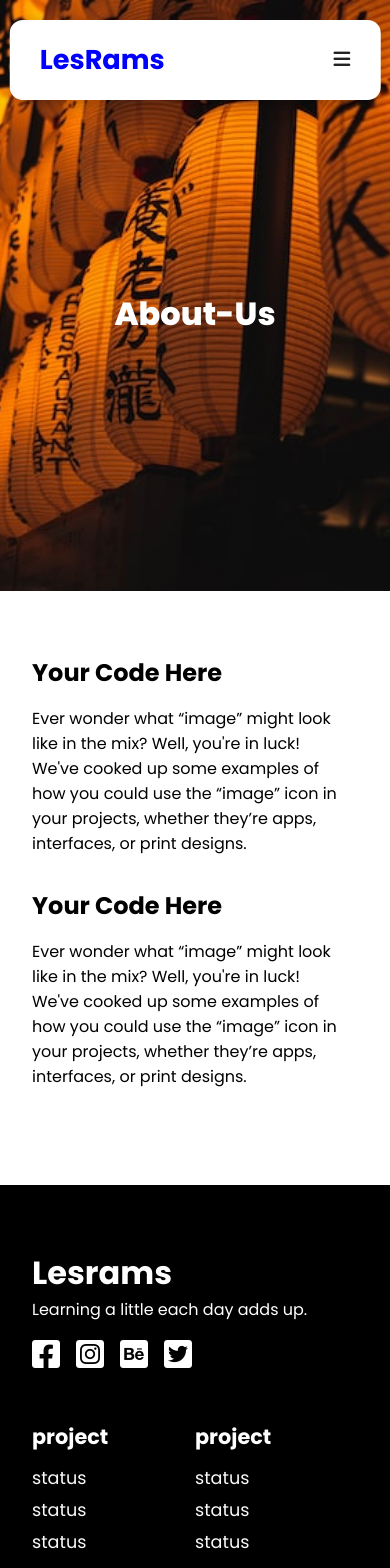
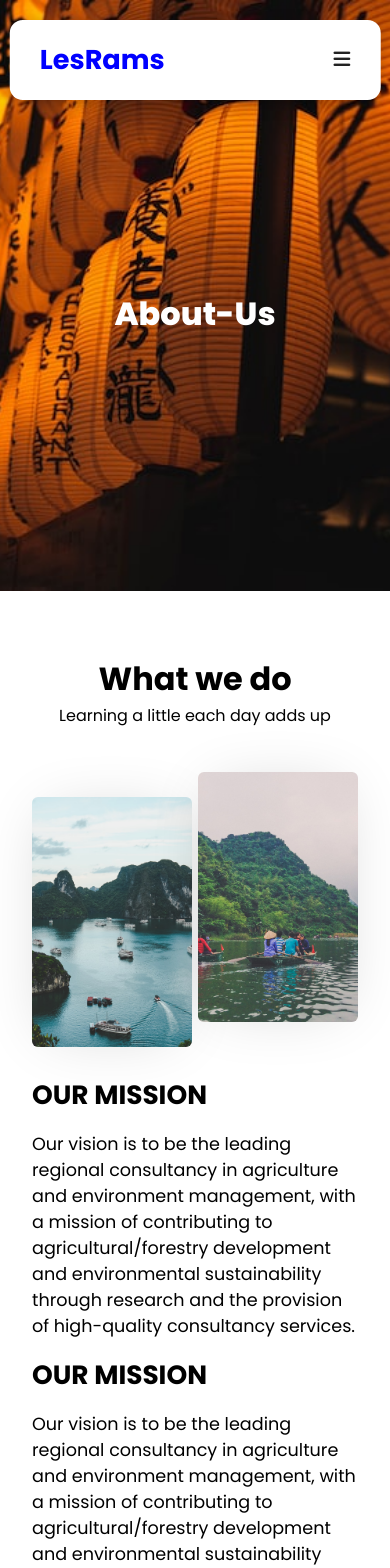
Before and after one commit to bahizi2/Lesram, a React (Create React App) app: page /about in a window 390 px wide. Shown: the top 1568 px of the page. Built offline with nearby package versions, Linux system fonts and the light colour scheme.

Commit message:
About section

```diff
--- a/src/components/AboutUs.js
+++ b/src/components/AboutUs.js
@@ -1,24 +1,30 @@
+import Mountain1 from "../assets/1.jpg";
+import Mountain2 from "../assets/2.jpg";
+import Mountain3 from "../assets/5.jpg";
+import Mountain4 from "../assets/8.jpg";
 import "./AboutUsStyles.css";
+import AboutUsData from "./AboutUsData";
 
 function AboutUs() {
   return (
-    <div className="about-container">
-
-      <h1>Your Code Here</h1>
-      <p>
-        Ever wonder what “image” might look like in the mix? Well, you're in
-        luck! We've cooked up some examples of how you could use the “image”
-        icon in your projects, whether they’re apps, interfaces, or print
-        designs.
-      </p>
-
-      <h1>Your Code Here</h1>
-      <p>
-        Ever wonder what “image” might look like in the mix? Well, you're in
-        luck! We've cooked up some examples of how you could use the “image”
-        icon in your projects, whether they’re apps, interfaces, or print
-        designs.
-      </p>
+    <div className="destination">
+      <h1>What we do</h1>
+      <p>Learning a little each day adds up</p>
+      <AboutUsData
+        className="first-des"
+        heading="OUR MISSION"
+        text="Learning a little each day adds up. Research shows that students who
+          make learning a habit are more likely to retain information and
+          reach their goals. Set time aside to learn and get reminders using
+          your learning event scheduler."
+        heading="OUR MISSION"
+        text="Our vision is to be the leading regional consultancy in agriculture and environment management, with a mission of contributing to agricultural/forestry development and environmental sustainability through research and the provision of high-quality consultancy services."
+        img1={Mountain1}
+        img2={Mountain2}
+        // buttonText="Read more"
+        // url="./about"
+        // btnClass="btn-sec"
+      />
     </div>
   );
 }
--- /dev/null
+++ b/src/components/AboutUsData.js
@@ -0,0 +1,23 @@
+import { Component } from "react";
+import "./AboutUsStyles.css";
+
+class AboutUsData extends Component {
+  render() {
+    return (
+      <div className={this.props.className}>
+        <div className="des-text">
+          <h2>{this.props.heading}</h2>
+          <p>{this.props.text}</p>
+          <h2 className="title">{this.props.heading}</h2>
+          <p>{this.props.text}</p>
+        </div>
+        <div className="image">
+          <img alt="img" src={this.props.img1} />
+          <img alt="img" src={this.props.img2} />
+        </div>
+      </div>
+    );
+  }
+}
+
+export default AboutUsData;
--- a/src/components/AboutUsStyles.css
+++ b/src/components/AboutUsStyles.css
@@ -1,21 +1,78 @@
-.about-container {
-    margin: 4rem 6rem;
-    text-align: start;
-    width: 30%;
+.destination {
+  margin: 4rem 6rem;
+}
+.destination h1 {
+  font-size: 3rem;
+}
+.first-des {
+  display: flex;
+  align-items: center;
+  justify-content: space-between;
+  margin-top: 4.5rem;
+}
+.first-des-reverse {
+  display: flex;
+  flex-direction: row-reverse;
+  align-items: center;
+  justify-content: space-between;
+  margin-top: 4.5rem;
+}
+.des-text {
+  width: 45%;
+  text-align: start;
+  font-size: 1.1rem;
+}
+.des-text h2 {
+  padding-bottom: 1rem;
+}
+.des-text .title {
+  padding-top: 1rem;
+}
+.image {
+  position: relative;
+  width: 50%;
+  display: flex;
+  justify-content: space-between;
+  z-index: -99;
+}
+.image img {
+  width: 49%;
+  height: 350px;
+  object-fit: cover;
+  border-radius: 6px;
+  box-shadow: -1px 1px 62px -18px rgba(0, 0, 0, 0.19);
+}
+.image img:nth-child(2) {
+  position: absolute;
+  top: -10%;
+  right: 0;
+}
+@media screen and (max-width: 850px) {
+  .destination {
+    margin: 4rem 2rem;
   }
-  .about-container h1 {
-    padding-bottom: 1rem;
+  .first-des {
+    display: flex;
+    flex-direction: column-reverse;
+    margin-top: 2.5rem;
   }
-  .about-container p {
-    padding-bottom: 2rem;
+  .first-des-reverse {
+    display: flex;
+    flex-direction: column-reverse;
+    margin-top: 2.5rem;
+  }
+  .des-text {
+    width: 100%;
   }
 
-  @media screen and (max-width: 850px) {
-    .about-container {
-      margin: 4rem 2rem;
-      width: 80%;
-    }
-    .about-container h1 {
-      font-size: 1.5rem;
-    }
+  .image {
+    width: 100%;
+    margin: 1.8rem 0;
   }
+  .image img {
+    height: 250px;
+  }
+  .destination h1 {
+    font-size: 2rem;
+  }
+}
```
Also changed, not shown: src/routes/Gallery.js (added, +25 -0 lines).
